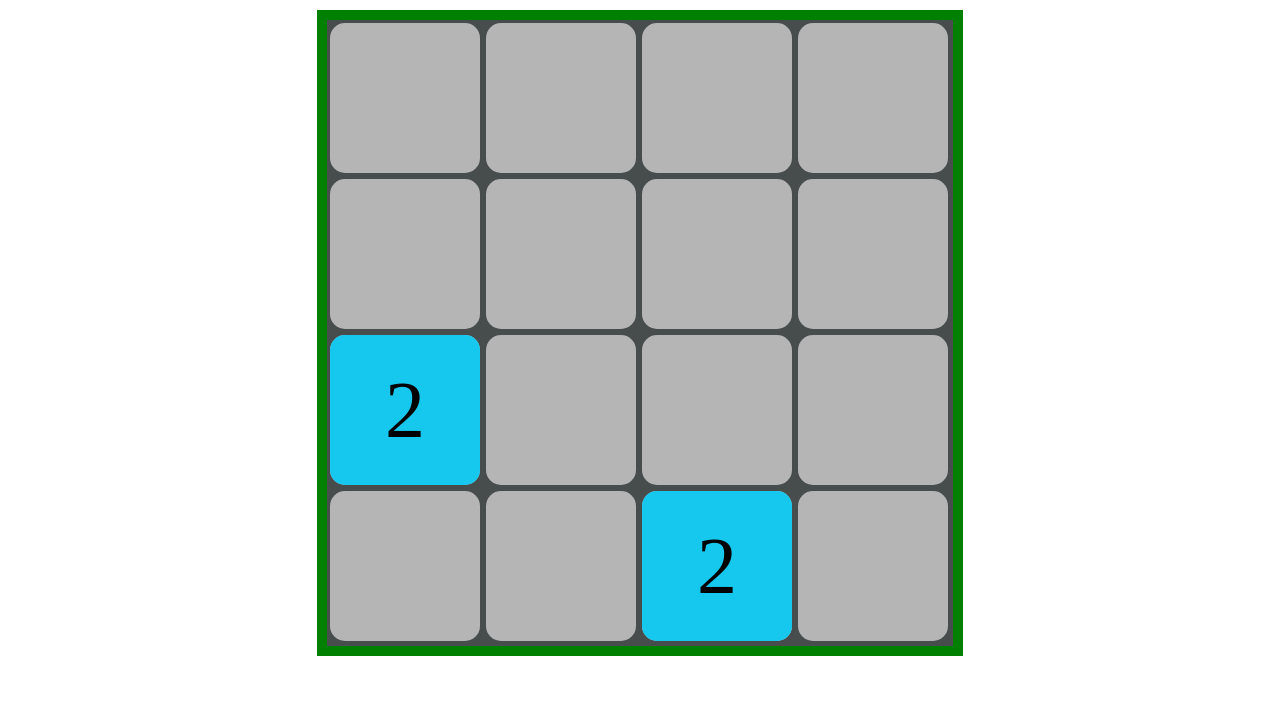
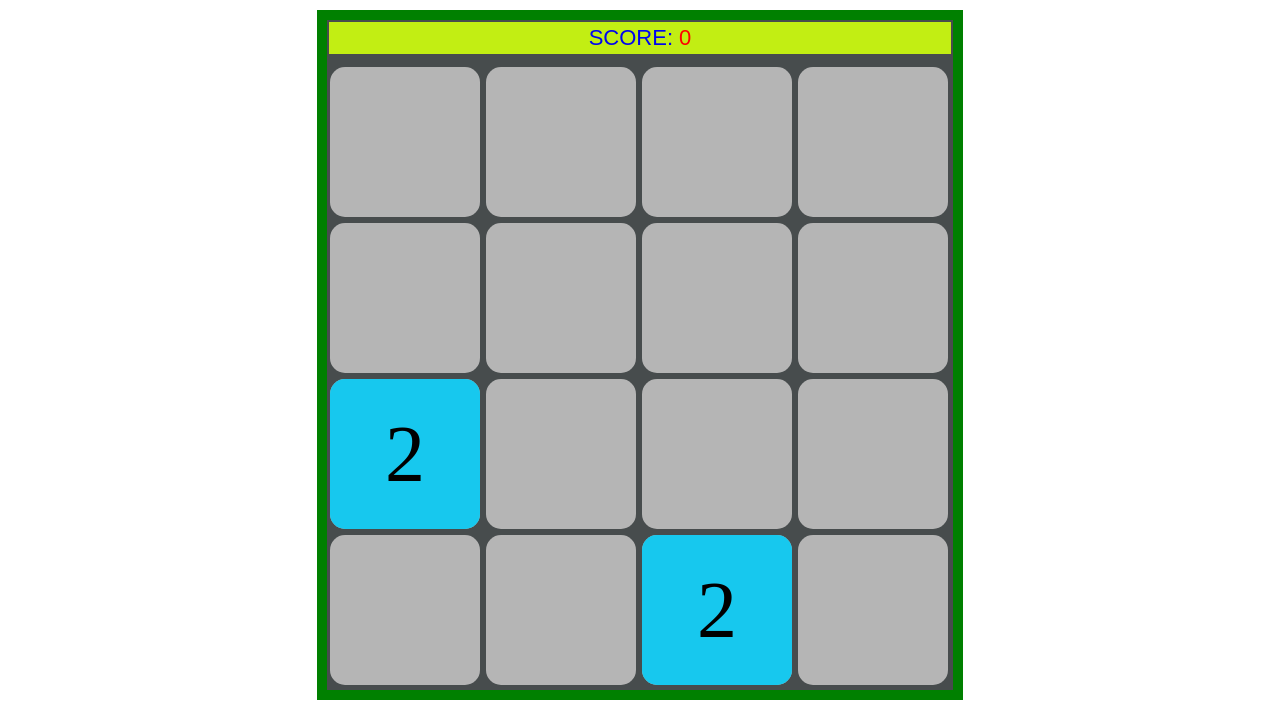
Before and after one commit to OroianRares/2048Game, a plain HTML site: page index.html in a window 1280 px wide. Shown: the part 76-800 px from the top of the page. Drawn offline with nearby package versions, Linux system fonts and the light colour scheme.

Commit message:
Game score feature added.

```diff
--- a/Division.js
+++ b/Division.js
@@ -110,6 +110,9 @@ function Division (position) {
                 obj.$div.text(obj.value); // update jquery object text
                 obj.$div.attr('class',"activeDiv" + obj.value); // update jquery object class
 
+                /* increases the player's score */
+                gameState.addToScore(obj.value);
+
                 /* destination div disappears into the darkness */
                 destination.setVisible(false);
             }
--- a/GameState.js
+++ b/GameState.js
@@ -3,6 +3,11 @@ function GameState () {
     var divCnt = 0;
     var gameOver = false;
     var thereIsAction = false;
+    var score = 0;
+
+    this.addToScore = function (valueToAdd) {
+        score += valueToAdd;
+    };
 
     this.addDivToMatrixCoords = function (divisionObj, x, y) {
         if (x >= 0 && x < 4 && y >= 0 && y < 4) {
@@ -80,5 +85,9 @@ function GameState () {
 
     this.getDivCnt = function () {
         return divCnt;
-    }
+    };
+
+    this.getScore = function () {
+        return score;
+    };
 }
--- a/animation.js
+++ b/animation.js
@@ -19,6 +19,8 @@ $(document).ready( function ()
         divMatrix[2][1].$div.text('V'); divMatrix[2][1].$div.attr('class', 'gameOver');
         divMatrix[2][2].$div.text('E'); divMatrix[2][2].$div.attr('class', 'gameOver');
         divMatrix[2][3].$div.text('R'); divMatrix[2][3].$div.attr('class', 'gameOver');
+
+        comfirm("The game is over, your score is: " + gameState.getScore());
     };
 
     var spawnNewDiv = function () {
@@ -38,6 +40,7 @@ $(document).ready( function ()
         var func = functionCallsQueue.shift();
         if (func !== undefined && !gameState.getGameOver())
             func();
+            $('#ScoreValue').text("  " + gameState.getScore());
     };
 
     window.setInterval(executeEnqueuedFunction, 230);
--- a/design.css
+++ b/design.css
@@ -25,10 +25,9 @@ table {
 }
 
 .gameOver {
-    border-radius: 0%;
     background-color: white;
     color: darkmagenta;
-    font-family: "Arial", "arial";
+    font-family: Arial, arial, sans-serif;
     font-size: 100px;
 }
 
@@ -86,9 +85,24 @@ table {
 }
 
 .activeDiv2, .activeDiv4, .activeDiv8, .activeDiv16,
-.activeDiv32, .activeDiv64, .activeDiv128, .activeDiv256, .activeDiv512
+.activeDiv32, .activeDiv64, .activeDiv128, .activeDiv256, .activeDiv512,
 .activeDiv1024, .activeDiv2048 {
     z-index: 1;
+}
+
+#tableHeadData, #ScoreValue {
+    height: 30px;
+    background-color: #c2ee13;
+    border-bottom: 10px solid #474C4D;
+    color: #0005ee;
+    text-align: center;
+    font-size: 22px;
+    font-family: fantasy;
+}
+
+#ScoreValue {
+    color: red;
+    border: none;
 }
 
 h1 {
--- a/index.html
+++ b/index.html
@@ -13,6 +13,14 @@
 <body>
 <h1>2048 Game</h1>
 <table>
+    <thead>
+        <tr>
+            <td colspan = 4 ID = "tableHeadData">
+                SCORE:<span ID = "ScoreValue"> </span>
+            </td>
+        </tr>
+    </thead>
+    <tbody>
         <tr>
             <td>
                 <div class="container">
@@ -101,6 +109,7 @@
                 </div>
             </td>
         </tr>
+    </tbody>
 </table>
 
 </body>
```
Lines whose indentation alone changed are shown as unchanged.
